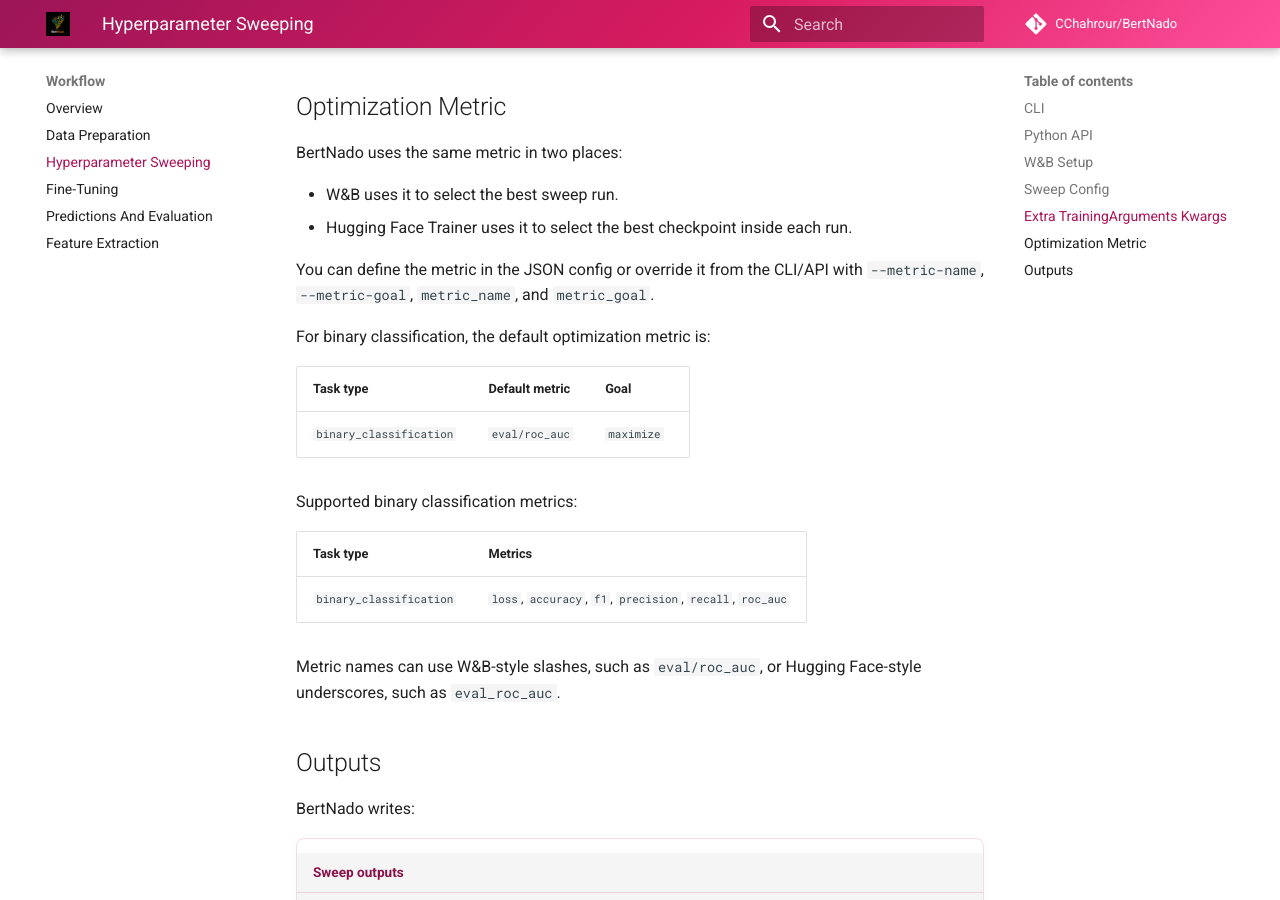
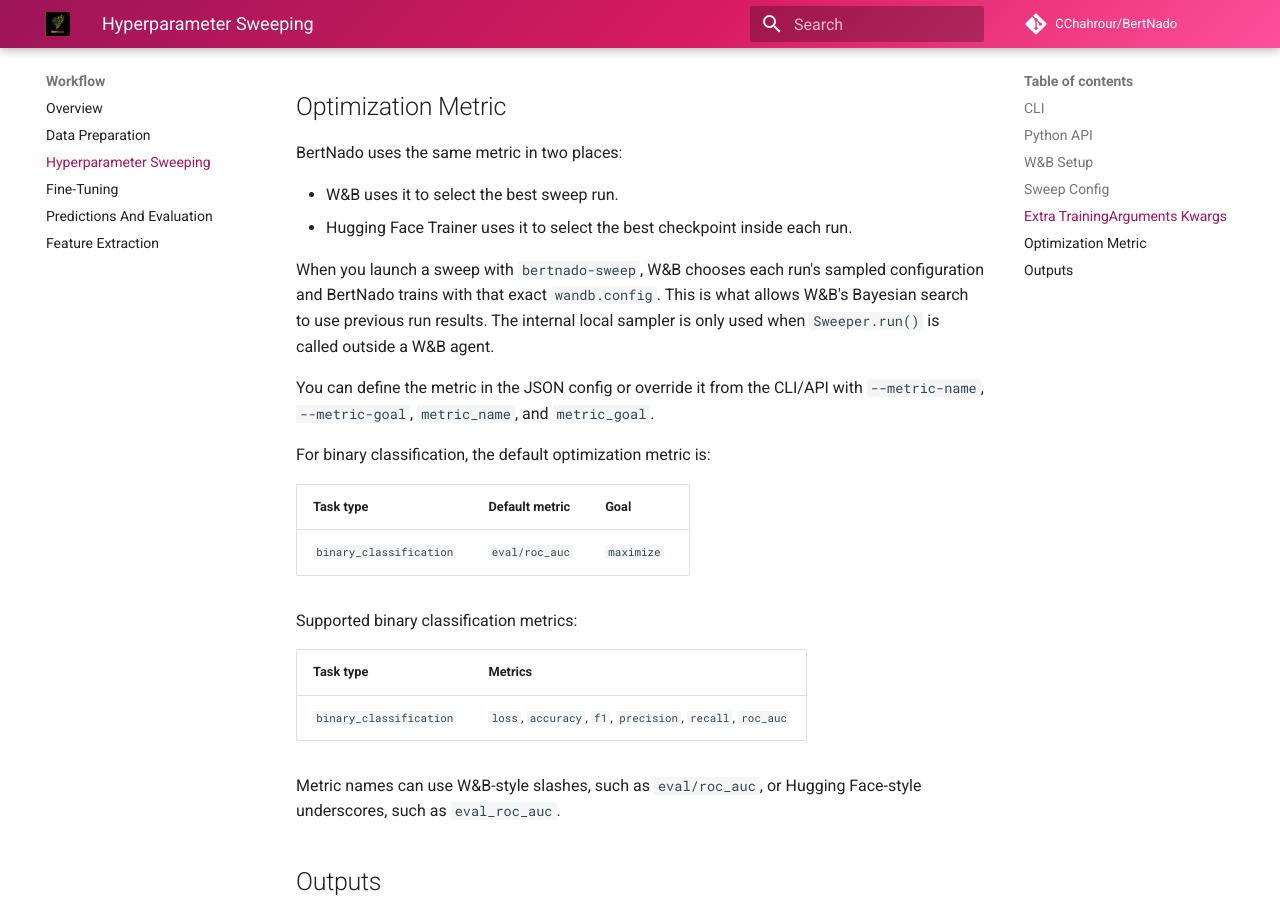
Before and after one commit to CChahrour/BertNado, an MkDocs documentation site: the page built from docs/sweep.md, in a window 1280 px wide and 900 px high, scrolled down 4859 px. Built offline with MkDocs 1.6.1 and Material for MkDocs 9.7.7, drawn with Linux system fonts in a browser that asks for light colours; comment, search, counter and statistics services are not loaded.

Commit message:
Enhance documentation: clarify W&B configuration handling during sweeps in sweep and workflow guides

```diff
--- a/docs/sweep.md
+++ b/docs/sweep.md
@@ -203,6 +203,11 @@
 - W&B uses it to select the best sweep run.
 - Hugging Face Trainer uses it to select the best checkpoint inside each run.
 
+When you launch a sweep with `bertnado-sweep`, W&B chooses each run's sampled
+configuration and BertNado trains with that exact `wandb.config`. This is what
+allows W&B's Bayesian search to use previous run results. The internal local
+sampler is only used when `Sweeper.run()` is called outside a W&B agent.
+
 You can define the metric in the JSON config or override it from the CLI/API
 with `--metric-name`, `--metric-goal`, `metric_name`, and `metric_goal`.
 
```
Also changed, not shown: docs/workflow.md (+5 -0 lines).
